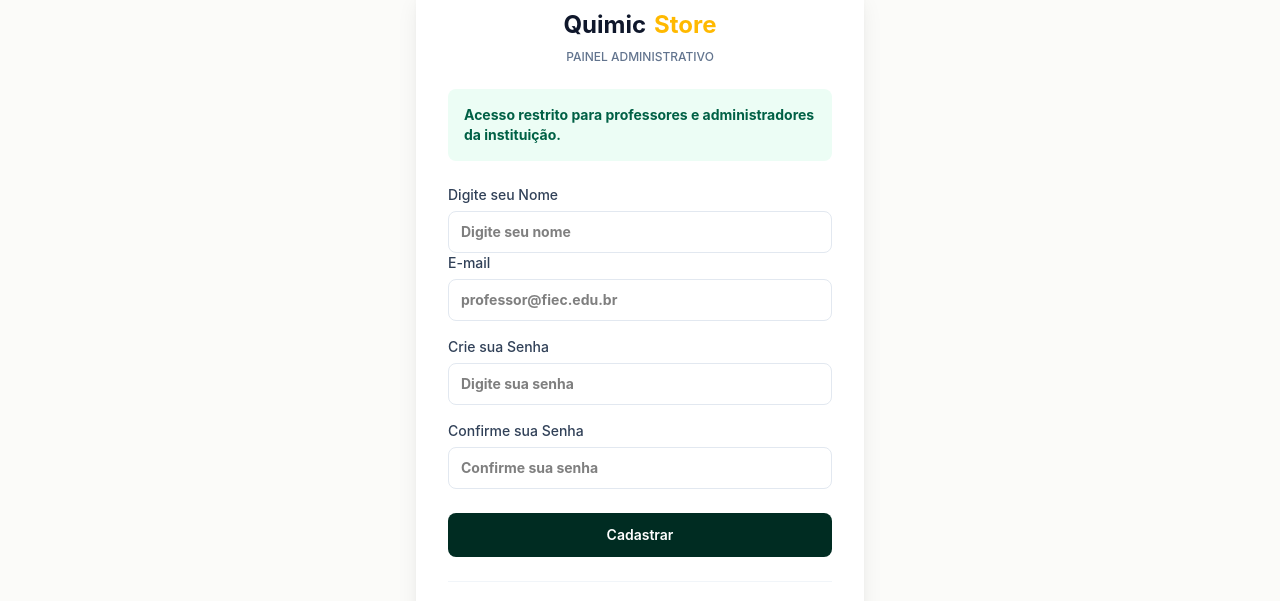
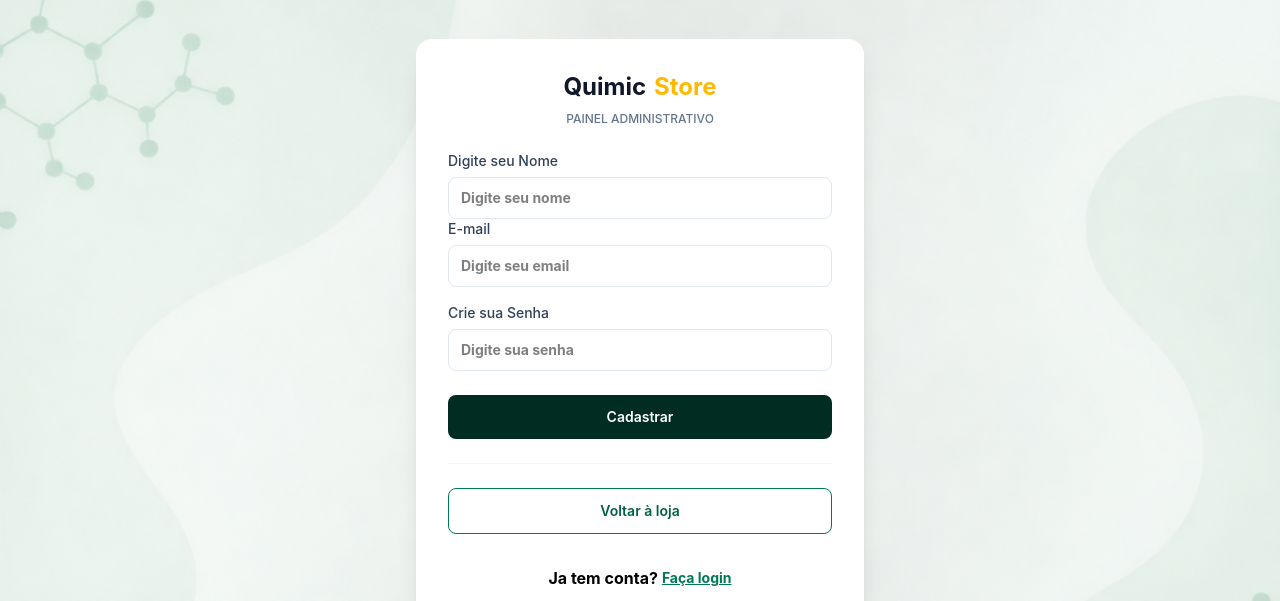
Before and after one commit to doglas46077/QuimicStore, a React (Vite) app in the folder src/Frontend/: page / in a window 1280 px wide. Shown: the part 2321-2922 px from the top of the page. Built offline with nearby package versions, Linux system fonts and the light colour scheme.

Commit message:
Tela cadastro finalizada

```diff
--- a/src/Frontend/src/components/SectionCadastro.jsx
+++ b/src/Frontend/src/components/SectionCadastro.jsx
@@ -2,7 +2,8 @@ import HeaderLogin from "./Header/HeaderLogin";
 
 function SectionCadastro () {
     return (
-        <main className="w-full h-screen flex justify-center flex-col gap-20 bg-olive-50">
+        <main className="w-full h-screen flex justify-center flex-col gap-20 bg-olive-50"
+        style={{backgroundImage: "url(assets/telaFundo.png)", backgroundRepeat: "no-repeat", backgroundSize: "cover"}}>
       <HeaderLogin />
 
       <div className="flex flex-1 justify-center">
@@ -16,9 +17,7 @@ function SectionCadastro () {
               Painel Administrativo
       </p>
           </div>
-          <div className="mt-6 rounded-lg bg-emerald-50 p-4 text-sm text-emerald-800">
-            Acesso restrito para professores e administradores da instituição.
-          </div>
+
           <form className="mt-6">
              <label htmlFor="senha" className="mb-1.5 mt-4 block text-sm font-medium text-slate-700">
               Digite seu Nome
@@ -38,7 +37,7 @@ function SectionCadastro () {
               type="email"
               id="email"
               name="email"
-              placeholder="professor@fiec.edu.br"
+              placeholder="Digite seu email"
               required
               className="w-full rounded-lg border border-slate-200 px-3 py-2.5 text-sm outline-none"/>
             <label htmlFor="senha" className="mb-1.5 mt-4 block text-sm font-medium text-slate-700">
@@ -51,16 +50,7 @@ function SectionCadastro () {
               placeholder="Digite sua senha"
               required
               className="w-full rounded-lg border border-slate-200 px-3 py-2.5 text-sm outline-none"/>
-               <label htmlFor="senha" className="mb-1.5 mt-4 block text-sm font-medium text-slate-700">
-              Confirme sua Senha
-            </label>
-            <input
-              type="password"
-              id="senha"
-              name="senha"
-              placeholder="Confirme sua senha"
-              required
-              className="w-full rounded-lg border border-slate-200 px-3 py-2.5 text-sm outline-none"/>
+
             <button
               type="submit"
               className="mt-6 w-full rounded-lg bg-emerald-950 py-3 text-sm font-semibold text-white hover:scale-105 hover:transition hover:duration-300">
@@ -75,6 +65,13 @@ function SectionCadastro () {
             Voltar à loja
           </button>
 
+           <div className="mt-8 flex justify-center items-center gap-1">
+            <span>Ja tem conta?</span>
+          <button className="text-sm text-emerald-700 underline  hover:transition hover:duration-100 hover:text-blue-800">
+            Faça login
+          </button>
+          </div>
+
         </div>
       </div>
           <footer className="bg-gray-200 relative z-10 py-6 text-center text-xs text-slate-600">
```
Also changed, not shown: src/Frontend/public/assets/telaFundo.png (added).
